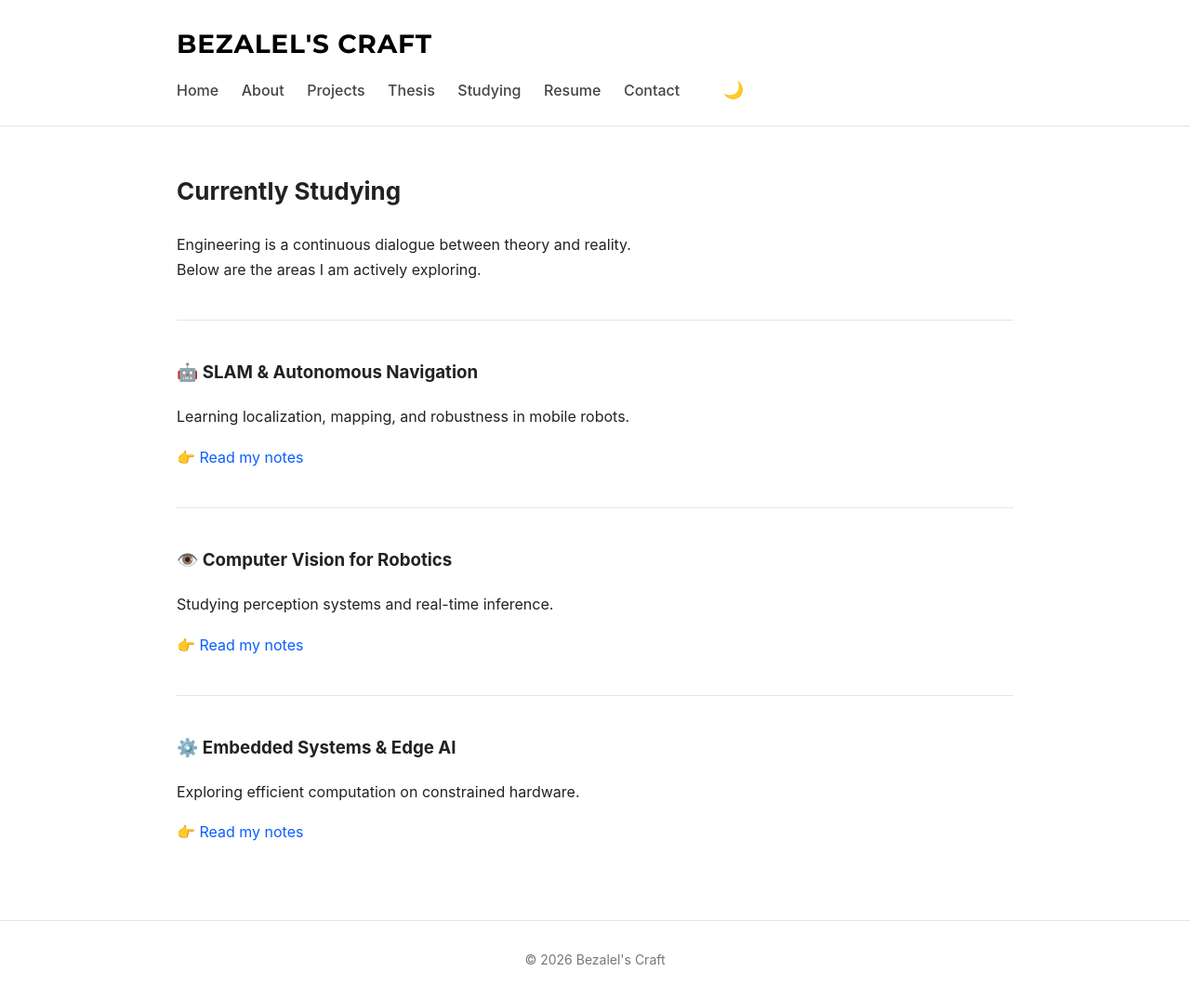
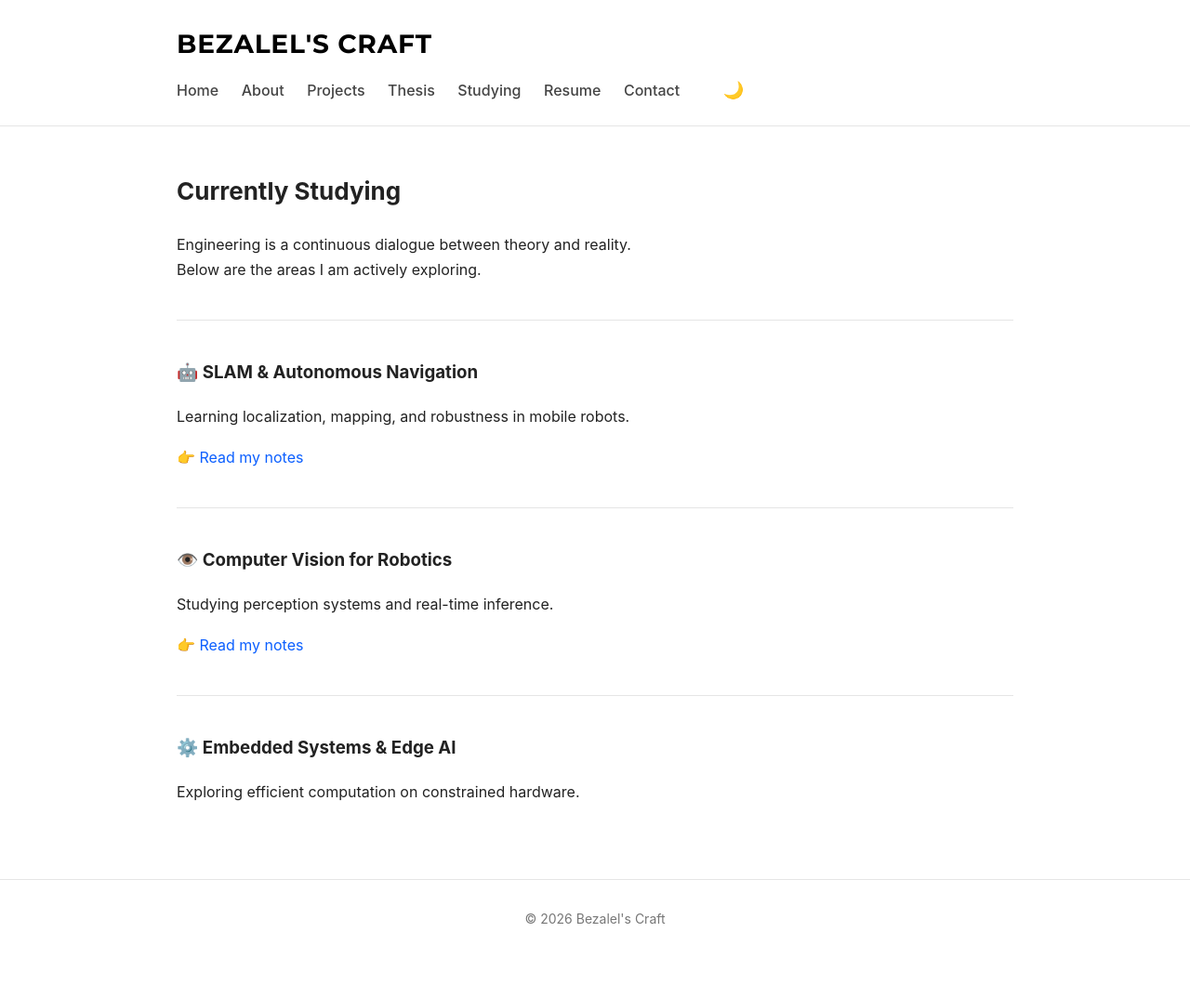
Before and after one commit to SUN1031/SUN1031.github.io, a Jekyll site: the page built from studying.md, in a window 1280 px wide. Shown: the whole page at 93% size. Built offline with Jekyll 4.4.1, drawn with Linux system fonts in a browser that asks for light colours; after the commit the page ends 1031 px from its top, so only the background shows below that.

Commit message:
Update studying.md

```diff
--- a/studying.md
+++ b/studying.md
@@ -27,5 +27,3 @@ Studying perception systems and real-time inference.
 
 ### ⚙️ Embedded Systems & Edge AI
 Exploring efficient computation on constrained hardware.
-
-👉 [Read my notes](/studying/embedded/)
```
